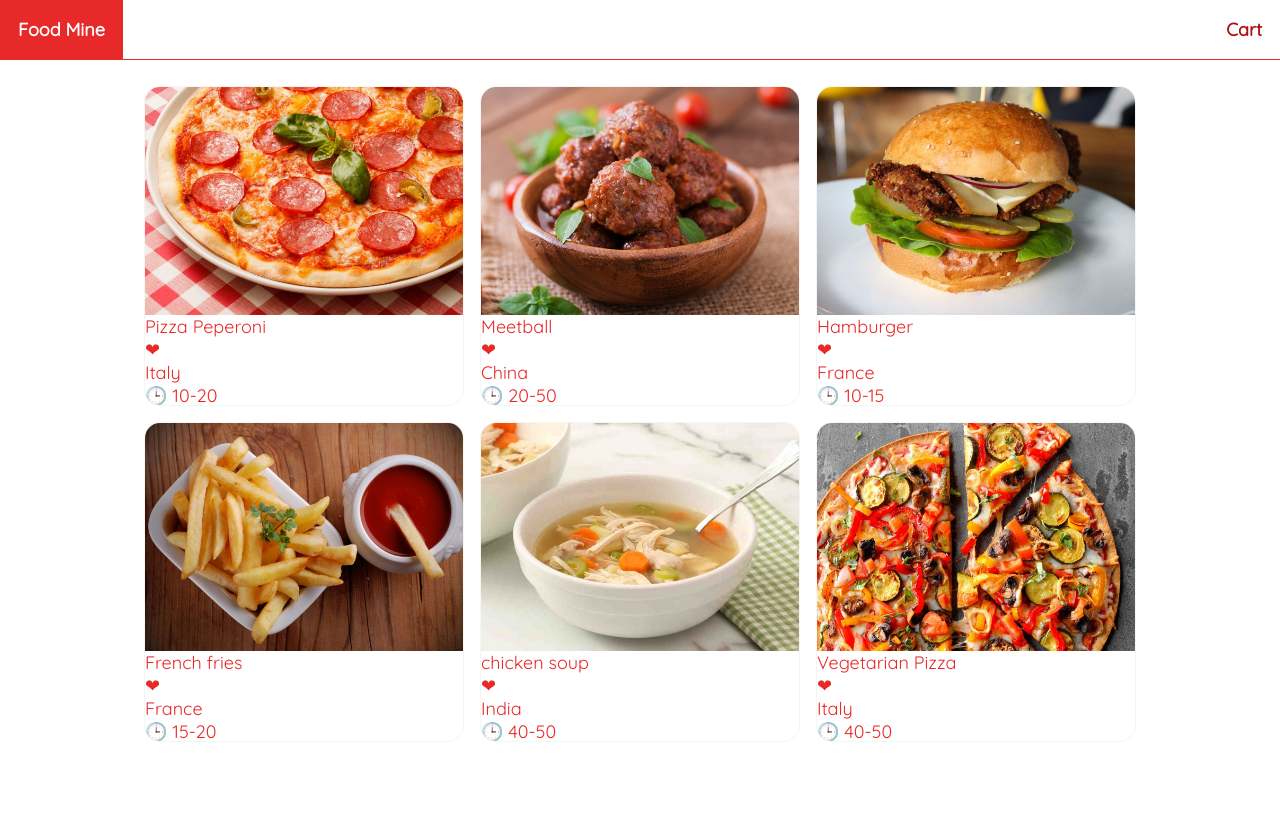
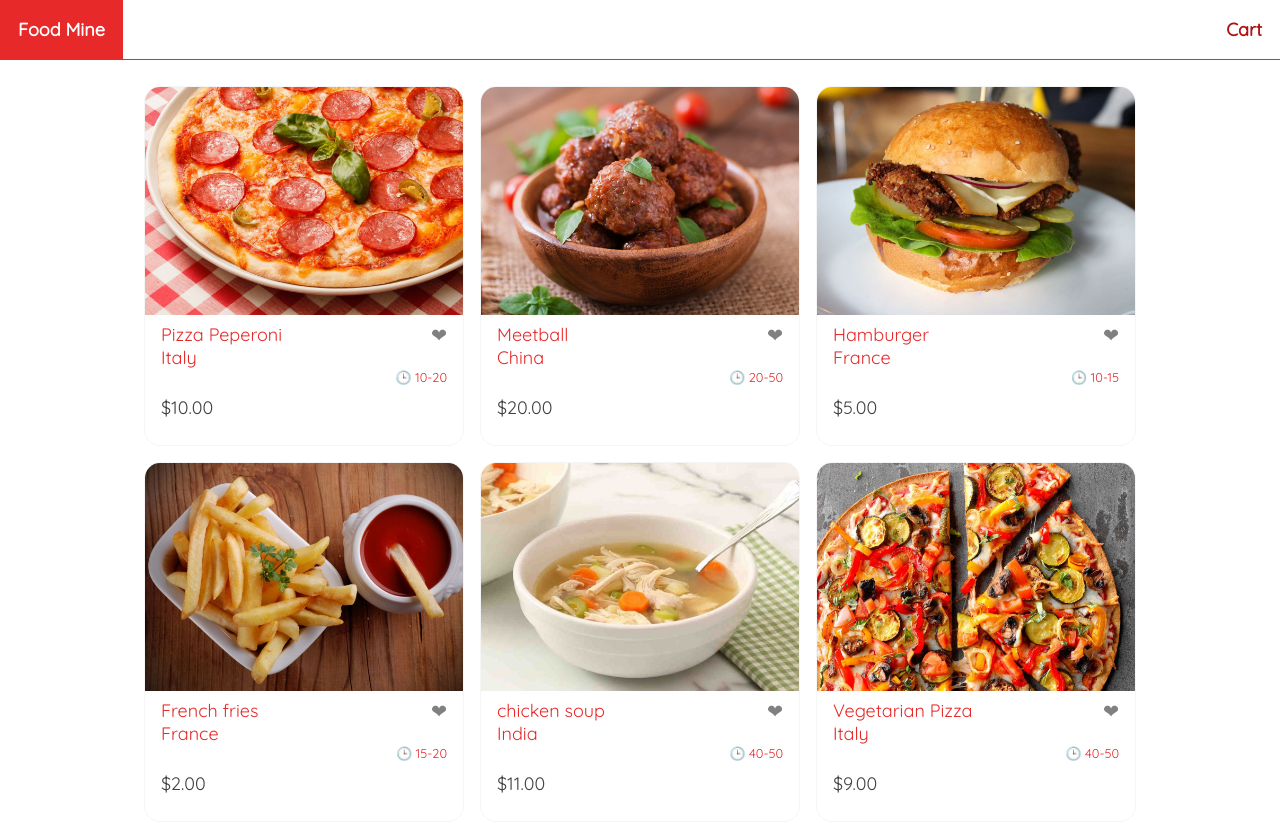
Before and after one commit to IngridAnjos1/first-food-website, an Angular app: page / in a window 1280 px wide. Shown: the top 832 px of the page. Before the commit the page ends 800 px from the top, so only its background shows below. Built offline with nearby package versions, Linux system fonts and the light colour scheme.

Commit message:
feat: inclusao de scss para clase favorite e cook-time

```diff
--- a/src/app/home/home.component.scss
+++ b/src/app/home/home.component.scss
@@ -8,18 +8,45 @@ ul {
 }
 
 ul li a {
-  height: 20rem;
+  height: 22.5rem;
   width: 20rem;
   border: 1px solid whitesmoke;
   border-radius: 1rem;
   margin: 0.5rem;
   display: flex;
-  flex-direction:column;
+  flex-direction: column;
   overflow: hidden;
   color: #e72929;
 }
 
-li a:hover{
-    opacity: 0.9;
-    cursor: pointer;
+li a:hover {
+  opacity: 0.9;
+  cursor: pointer;
 }
+
+.content{
+  padding: .5rem 1rem;
+  position: relative;
+}
+
+.favorite{
+  position: absolute;
+  top: .5rem;
+  right: 1rem;
+  font-size: 1.2rem;
+}
+
+.favorite.not{
+  color: grey;
+}
+
+.cook-time{
+  font-size:  .8rem;
+  flex: 3;
+  text-align: right;
+}
+
+.price{
+  color:#414141;
+  margin-top: .7rem;
+}
```
